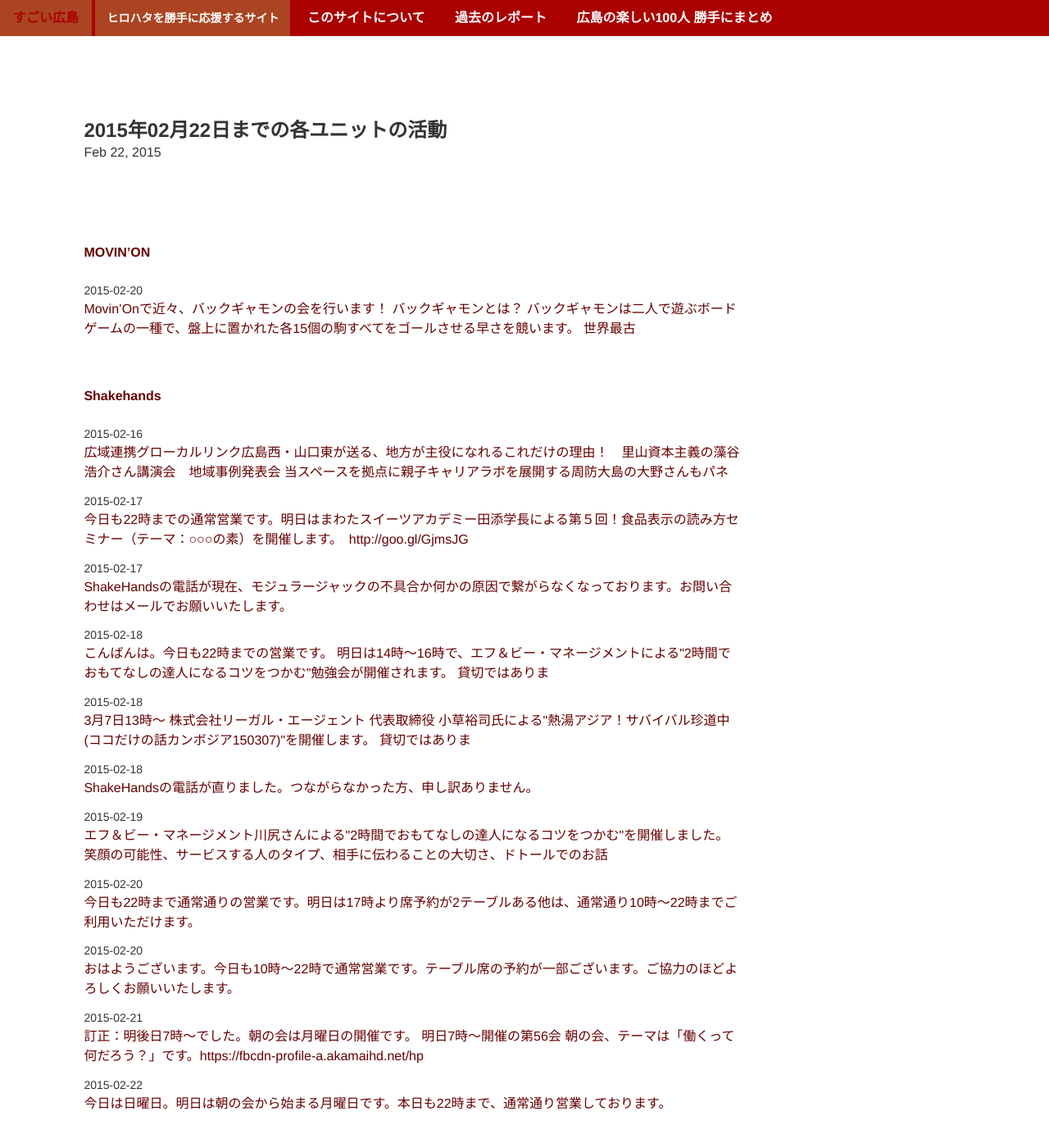
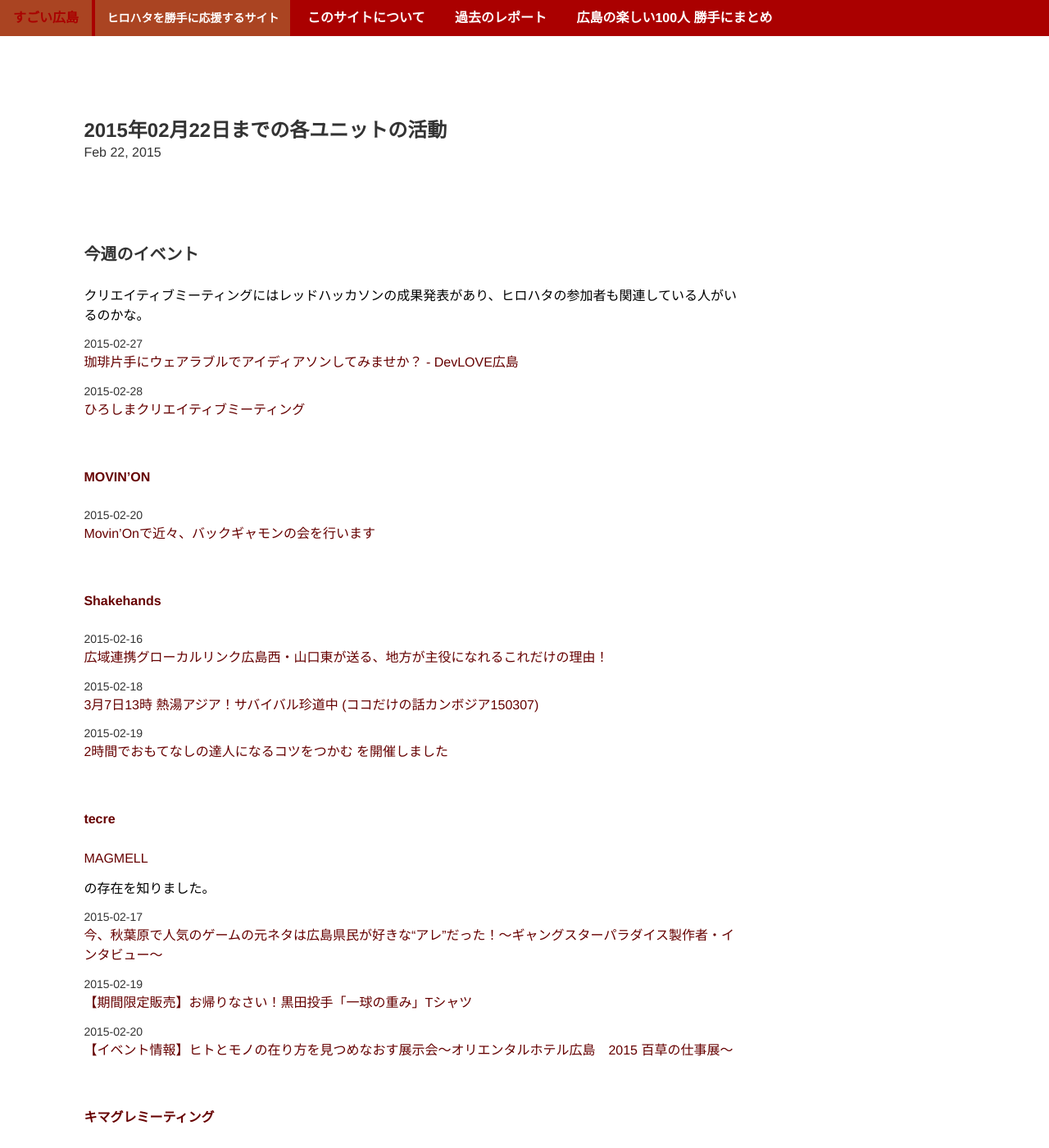
Before and after one commit to great-h/hirohata, a Jekyll site: the page built from _posts/2015-02-22-report.markdown, in a window 1280 px wide and 1400 px high. Shown: the whole window at 82% size. Built offline with Jekyll 4.4.1, drawn with Linux system fonts in a browser that asks for light colours; some of the changed text lies outside the part shown.

Commit message:
2月22日までのレポートを作成

```diff
--- a/_posts/2015-02-22-report.markdown
+++ b/_posts/2015-02-22-report.markdown
@@ -4,31 +4,28 @@ title:  "2015年02月22日までの各ユニットの活動"
 date:   2015-02-22 00:00:00
 ---
 
+# 今週のイベント
 
+クリエイティブミーティングにはレッドハッカソンの成果発表があり、ヒロハタの参加者も関連している人がいるのかな。
+
+* 2015-02-27 [珈琲片手にウェアラブルでアイディアソンしてみませか？ - DevLOVE広島](http://devlove-hiroshima.doorkeeper.jp/events/20453)
+* 2015-02-28 [ひろしまクリエイティブミーティング](http://www.hiroshima-u.ac.jp/news/show/id/22295)
 
 # [MOVIN'ON](http://coworking-hiroshima.com/)
 
-* 2015-02-20 [Movin'Onで近々、バックギャモンの会を行います！  バックギャモンとは？  バックギャモンは二人で遊ぶボードゲームの一種で、盤上に置かれた各15個の駒すべてをゴールさせる早さを競います。 世界最古](http://www.facebook.com/movinon.hiroshima/posts/900167736670672)
+* 2015-02-20 [Movin'Onで近々、バックギャモンの会を行います](http://www.facebook.com/movinon.hiroshima/posts/900167736670672)
 
 
 # [Shakehands](http://www.shakehands.jp/)
 
-* 2015-02-16 [広域連携グローカルリンク広島西・山口東が送る、地方が主役になれるこれだけの理由！　里山資本主義の藻谷浩介さん講演会　地域事例発表会  当スペースを拠点に親子キャリアラボを展開する周防大島の大野さんもパネ](http://www.facebook.com/CoworkingShakeHands/posts/884902024894526)
-* 2015-02-17 [今日も22時までの通常営業です。明日はまわたスイーツアカデミー田添学長による第５回！食品表示の読み方セミナー（テーマ：○○○の素）を開催します。　http://goo.gl/GjmsJG](http://www.facebook.com/CoworkingShakeHands/posts/885423271509068)
-* 2015-02-17 [ShakeHandsの電話が現在、モジュラージャックの不具合か何かの原因で繋がらなくなっております。お問い合わせはメールでお願いいたします。](http://www.facebook.com/CoworkingShakeHands/posts/885477908170271)
-* 2015-02-18 [こんばんは。今日も22時までの営業です。 明日は14時〜16時で、エフ＆ビー・マネージメントによる&quot;2時間でおもてなしの達人になるコツをつかむ&quot;勉強会が開催されます。 貸切ではありま](http://www.facebook.com/CoworkingShakeHands/posts/886010501450345)
-* 2015-02-18 [3月7日13時〜 株式会社リーガル・エージェント 代表取締役 小草裕司氏による&quot;熱湯アジア！サバイバル珍道中 (ココだけの話カンボジア150307)&quot;を開催します。  貸切ではありま](http://www.facebook.com/CoworkingShakeHands/posts/886034731447922)
-* 2015-02-18 [ShakeHandsの電話が直りました。つながらなかった方、申し訳ありません。](http://www.facebook.com/CoworkingShakeHands/posts/886154274769301)
-* 2015-02-19 [エフ＆ビー・マネージメント川尻さんによる&quot;2時間でおもてなしの達人になるコツをつかむ&quot;を開催しました。笑顔の可能性、サービスする人のタイプ、相手に伝わることの大切さ、ドトールでのお話](http://www.facebook.com/CoworkingShakeHands/photos/a.633882023329862.1073741833.592127770838621/886488858069176/?type=1)
-* 2015-02-20 [今日も22時まで通常通りの営業です。明日は17時より席予約が2テーブルある他は、通常通り10時〜22時までご利用いただけます。](http://www.facebook.com/CoworkingShakeHands/posts/887120188006043)
-* 2015-02-20 [おはようございます。今日も10時〜22時で通常営業です。テーブル席の予約が一部ございます。ご協力のほどよろしくお願いいたします。](http://www.facebook.com/CoworkingShakeHands/posts/887570527961009)
-* 2015-02-21 [訂正：明後日7時〜でした。朝の会は月曜日の開催です。 明日7時〜開催の第56会 朝の会、テーマは「働くって何だろう？」です。https://fbcdn-profile-a.akamaihd.net/hp](http://www.facebook.com/CoworkingShakeHands/posts/887788434605885)
-* 2015-02-22 [今日は日曜日。明日は朝の会から始まる月曜日です。本日も22時まで、通常通り営業しております。](http://www.facebook.com/CoworkingShakeHands/posts/888185037899558)
-
-
+* 2015-02-16 [広域連携グローカルリンク広島西・山口東が送る、地方が主役になれるこれだけの理由！](http://www.facebook.com/CoworkingShakeHands/posts/884902024894526)
+* 2015-02-18 [3月7日13時 熱湯アジア！サバイバル珍道中 (ココだけの話カンボジア150307)](http://www.facebook.com/CoworkingShakeHands/posts/886034731447922)
+* 2015-02-19 [2時間でおもてなしの達人になるコツをつかむ を開催しました](http://www.facebook.com/CoworkingShakeHands/photos/a.633882023329862.1073741833.592127770838621/886488858069176/?type=1)
 
 
 # [tecre](http://tecre.jp/)
+
+[MAGMELL](http://www.cafe-magmell.com/)の存在を知りました。
 
 * 2015-02-17 [今、秋葉原で人気のゲームの元ネタは広島県民が好きな“アレ”だった！～ギャングスターパラダイス製作者・インタビュー～](http://tecre.jp/gangstarparadise/)
 * 2015-02-19 [【期間限定販売】お帰りなさい！黒田投手「一球の重み」Tシャツ](http://tecre.jp/carp-kuroda/)
@@ -37,22 +34,10 @@ date:   2015-02-22 00:00:00
 
 # [キマグレミーティング](https://www.facebook.com/kimaguremeeting)
 
-* 2015-02-16 [ミーティング会場としてお世話になってる  フレックスギャラリーさんがこのたび２周年を迎えるそうです。  イベントも開催されるようです。  いつもありがとうございます  そして  おめでとうございます♪タ](http://www.facebook.com/kimaguremeeting/posts/780091035400798)
+* 2015-02-16 [フレックスギャラリーさんがこのたび２周年](http://www.facebook.com/kimaguremeeting/posts/780091035400798)
 
 
 # [PocketPlan](http://pocketplan.wix.com/pocketplan)
 
-* 2015-02-17 [みなさんこんにちは！  本日13時10分からFM東広島ラジオでポケットプランを紹介していただきました！  私も今は東広島で働いているので、リアルタイムで聴くことはできませんでしたが、携帯に録音する事はで](http://www.facebook.com/PocketPlan/posts/793736597378981)
-* 2015-02-20 [こんばんは。PocketPlanの”ねず”です。  メンバーの日常をfacebookに投稿したらいいんじゃないかっていう話が持ち上がり、一番バッターをメンバーから押し付・・・任命してもらいました。  と](http://www.facebook.com/PocketPlan/posts/795187863900521)
-* 2015-02-22 [もうすぐ出会いと別れの季節ですね。 PocketPlanでも春から広島を離れてしまうメンバーがいるということで、昨日はPocketPlan初の壮行会を開きました。  新天地への門出をみんなで祝えたことが](http://www.facebook.com/PocketPlan/photos/a.360483500704295.87237.115520338533947/796001473819160/?type=1)
-
-
-
-
-
-
-
-
-# [すごい広島](http://great-h.github.io/)
-
-* 2015-02-18 [タイトルなし](http://www.facebook.com/events/424860781005349/permalink/424860787672015/)
+* 2015-02-20 [メンバーの日常はじめました](http://www.facebook.com/PocketPlan/posts/795187863900521)
+* 2015-02-22 [ PocketPlanでも春から広島を離れてしまうメンバーがいるということで、PocketPlan初の壮行会を開きました。](http://www.facebook.com/PocketPlan/photos/a.360483500704295.87237.115520338533947/796001473819160/?type=1)
```
Also changed, not shown: _stock.md (+2 -1 lines).
